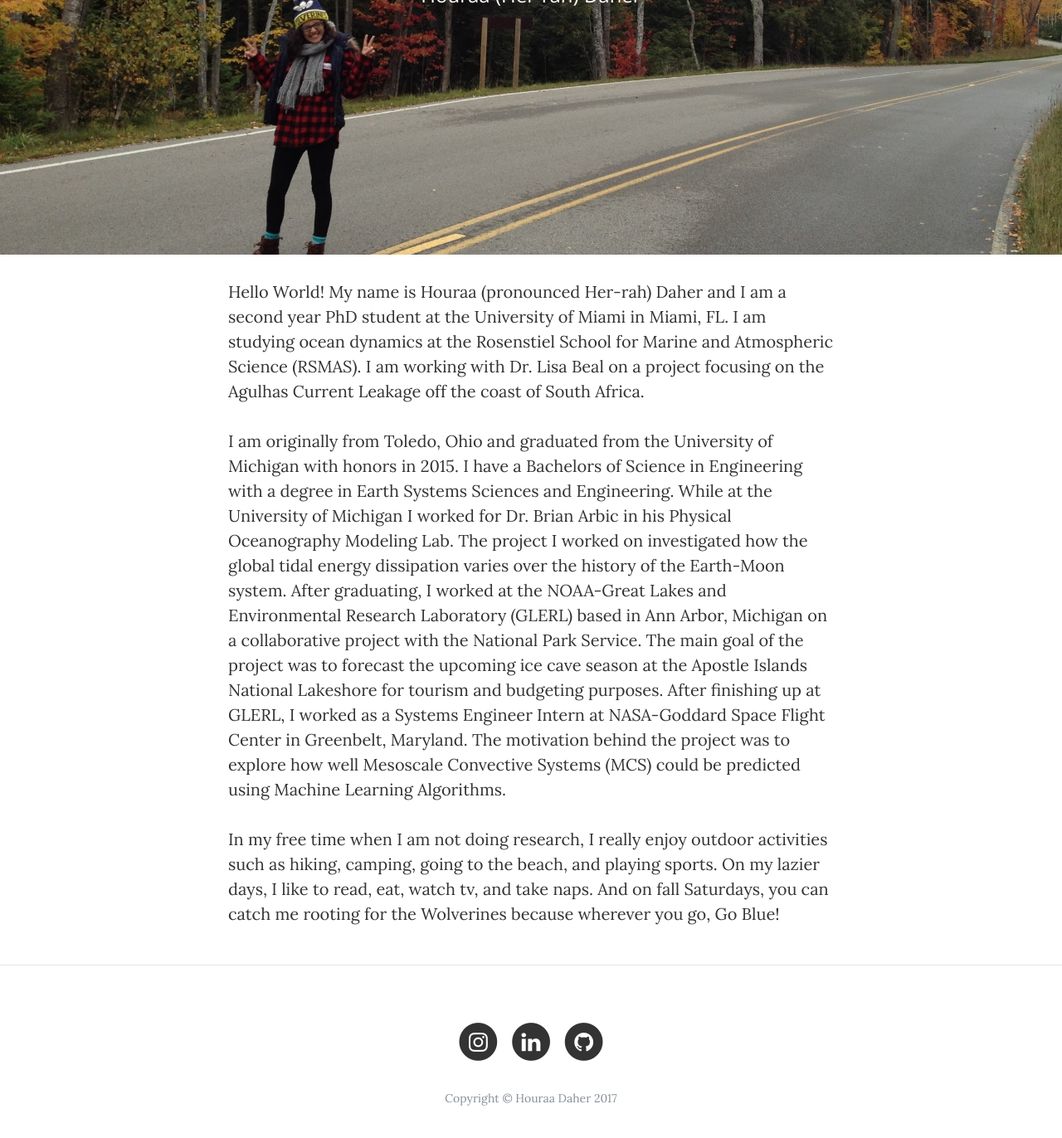
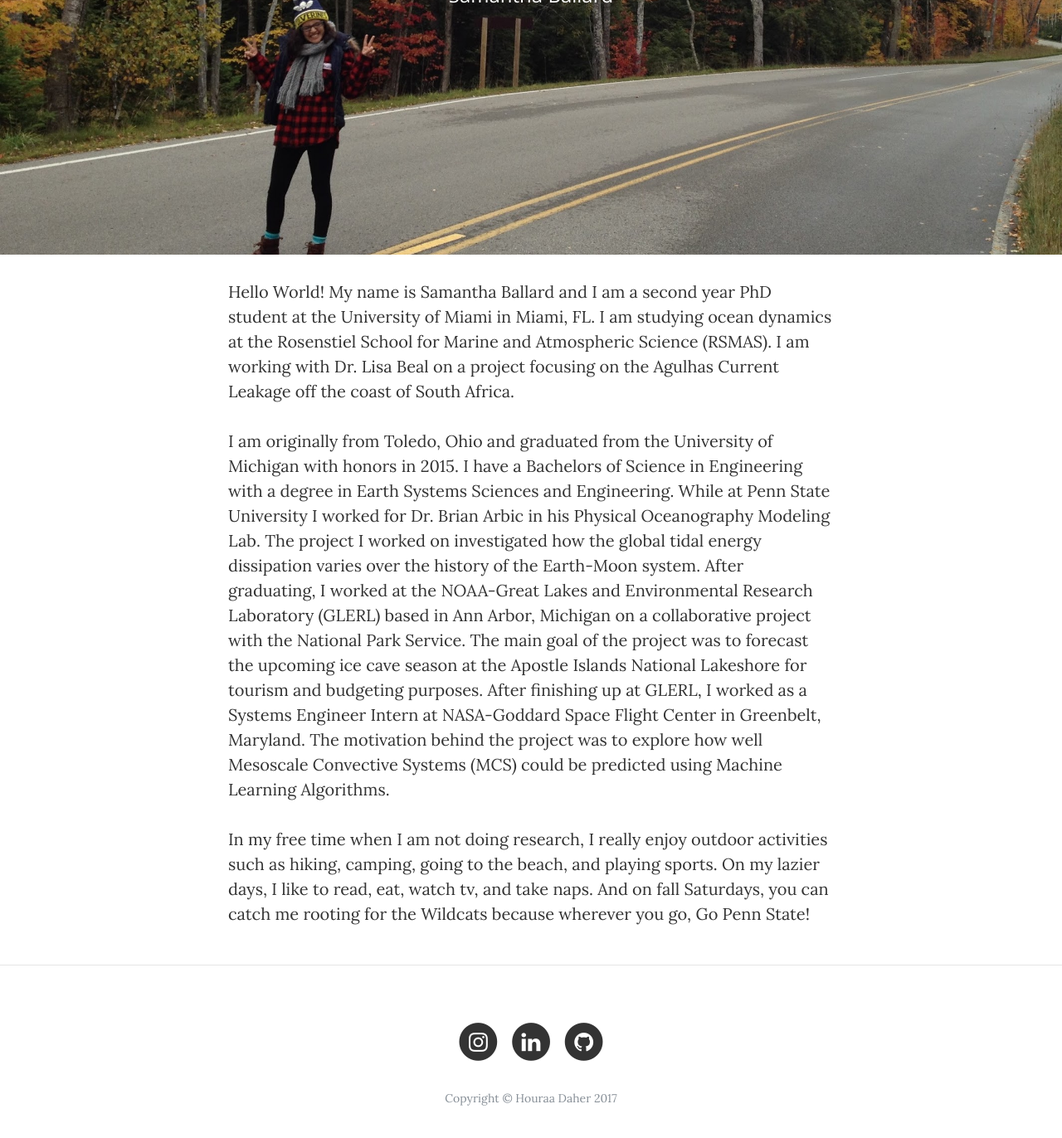
Before and after one commit to SeanFmcdonnell/samb, a Jekyll site: the page about.html, which Jekyll copies as it is, in a window 1280 px wide and 1400 px high, scrolled down 417 px. Shown: the top 1372 px of the window at 83% size. Built offline with Jekyll 4.4.1, drawn with Linux system fonts in a browser that asks for light colours; some of the changed text lies outside the part shown.

```diff
--- a/_config.yml
+++ b/_config.yml
@@ -1,3 +1,3 @@
-name: Houraa Daher
+name: Samantha Ballard
 markdown: kramdown
 permalink: /blog/:year/:month/:day/:title
--- a/_layouts/default.html
+++ b/_layouts/default.html
@@ -24,8 +24,7 @@
 
   <footer>
    <ul>
-   <li><a href="mailto:houraad@gmail.com">email</a></li>
-   <li><a href="https://github.com/houraad">github.com/houraad</a></li>
+   <li><a href="mailto:sballard222@gmail.com">email</a></li>
    </ul>
   </footer>
   </body>
--- a/about.html
+++ b/about.html
@@ -8,7 +8,7 @@
     <meta name="description" content="">
     <meta name="author" content="">
 
-    <title>Houraa Daher</title>
+    <title>Samantha Ballard</title>
 
     <!-- Bootstrap core CSS -->
     <link href="vendor/bootstrap/css/bootstrap.min.css" rel="stylesheet">
@@ -59,7 +59,7 @@
           <div class="col-lg-8 col-md-10 mx-auto">
             <div class="page-heading">
               <h1>About Me</h1>
-              <span class="subheading">Houraa (Her-rah) Daher</span>
+              <span class="subheading">Samantha Ballard</span>
             </div>
           </div>
         </div>
@@ -70,13 +70,13 @@
     <div class="container">
       <div class="row">
         <div class="col-lg-8 col-md-10 mx-auto">
-          <p>Hello World! My name is Houraa (pronounced Her-rah) Daher and I am a second year PhD student at the
+          <p>Hello World! My name is Samantha Ballard and I am a second year PhD student at the
           University of Miami in Miami, FL. I am studying ocean dynamics at the Rosenstiel School for Marine and
           Atmospheric Science (RSMAS). I am working with Dr. Lisa Beal on a project focusing on the Agulhas Current
           Leakage off the coast of South Africa.</p>
 
           <p>I am originally from Toledo, Ohio and graduated from the University of Michigan with honors in 2015. I have a
-          Bachelors of Science in Engineering with a degree in Earth Systems Sciences and Engineering. While at the University of Michigan
+          Bachelors of Science in Engineering with a degree in Earth Systems Sciences and Engineering. While at Penn State University
           I worked for Dr. Brian Arbic in his Physical Oceanography Modeling Lab. The project I worked on investigated how the global
           tidal energy dissipation varies over the history of the Earth-Moon system. After graduating, I worked at the NOAA-Great Lakes
           and Environmental Research Laboratory (GLERL) based in Ann Arbor, Michigan on a collaborative project with the National Park Service.
@@ -86,7 +86,7 @@
 
           <p>In my free time when I am not doing research, I really enjoy outdoor activities such as hiking, camping, going to the beach, and
           playing sports. On my lazier days, I like to read, eat, watch tv, and take naps. And on fall Saturdays, you can catch me rooting for
-          the Wolverines because wherever you go, Go Blue!</p>
+          the Wildcats because wherever you go, Go Penn State!</p>
 
             </form> </p>
             </main>
@@ -104,7 +104,7 @@
           <div class="col-lg-8 col-md-10 mx-auto">
             <ul class="list-inline text-center">
               <li class="list-inline-item">
-                <a href="https://www.instagram.com/houraadaher" target="_blank">
+                <a href="https://www.instagram.com/sballard222" target="_blank">
                   <span class="fa-stack fa-lg">
                     <i class="fa fa-circle fa-stack-2x"></i>
                     <i class="fa fa-instagram fa-stack-1x fa-inverse"></i>
@@ -112,7 +112,7 @@
                 </a>
               </li>
               <li class="list-inline-item">
-                <a href="https://www.linkedin.com/in/houraa-daher-193733109" target="_blank">
+                <a href="https://www.linkedin.com/in/samantha-ballard-88b54863/" target="_blank">
                   <span class="fa-stack fa-lg">
                     <i class="fa fa-circle fa-stack-2x"></i>
                     <i class="fa fa-linkedin fa-stack-1x fa-inverse"></i>
--- a/index.html
+++ b/index.html
@@ -53,7 +53,7 @@
     </nav>
 
     <!-- Page Header -->
-    <header class="masthead" style="background-image: url('img/canoe.jpg')">
+    <header class="masthead" style="background-image: url('img/sunset_beach.jpg')">
       <div class="container">
         <div class="row">
           <div class="col-lg-8 col-md-10 mx-auto">
```
Also changed, not shown: img/beach1.jpg (added), img/ocean.jpg (added), img/sunset_beach.jpg (added).
